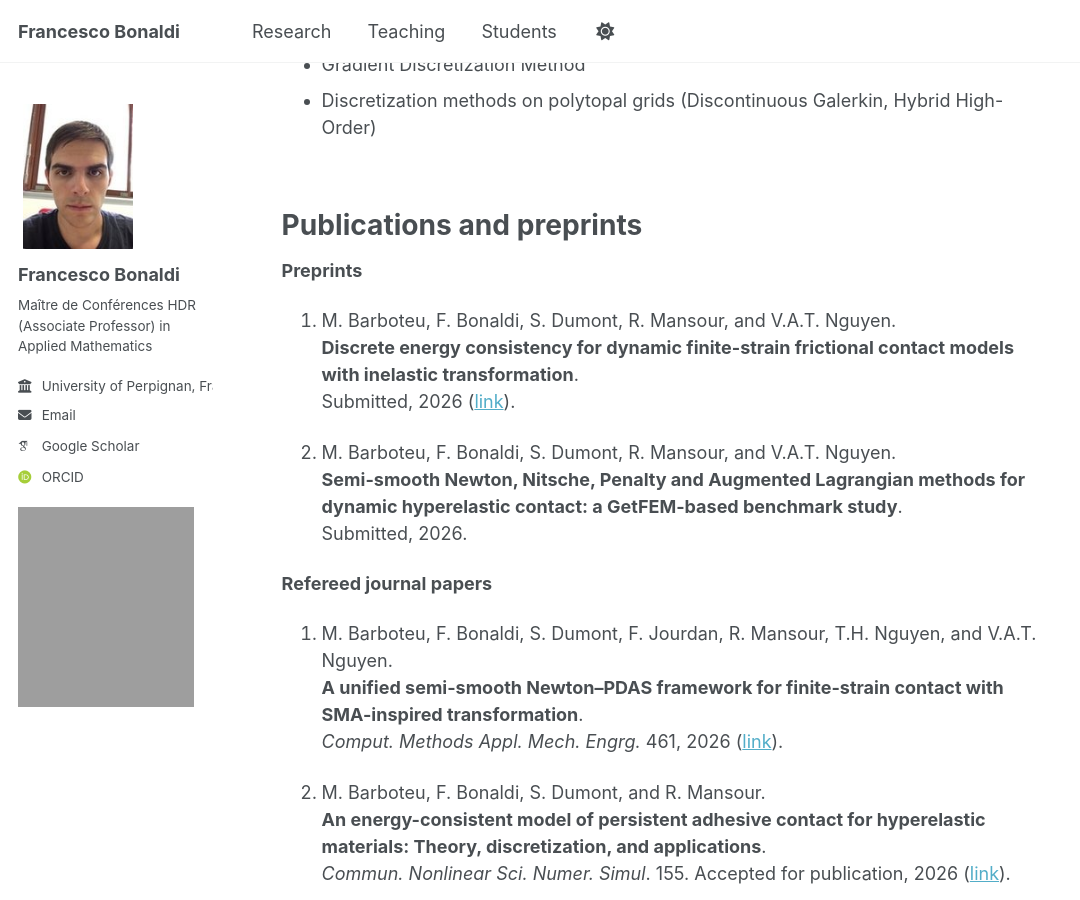
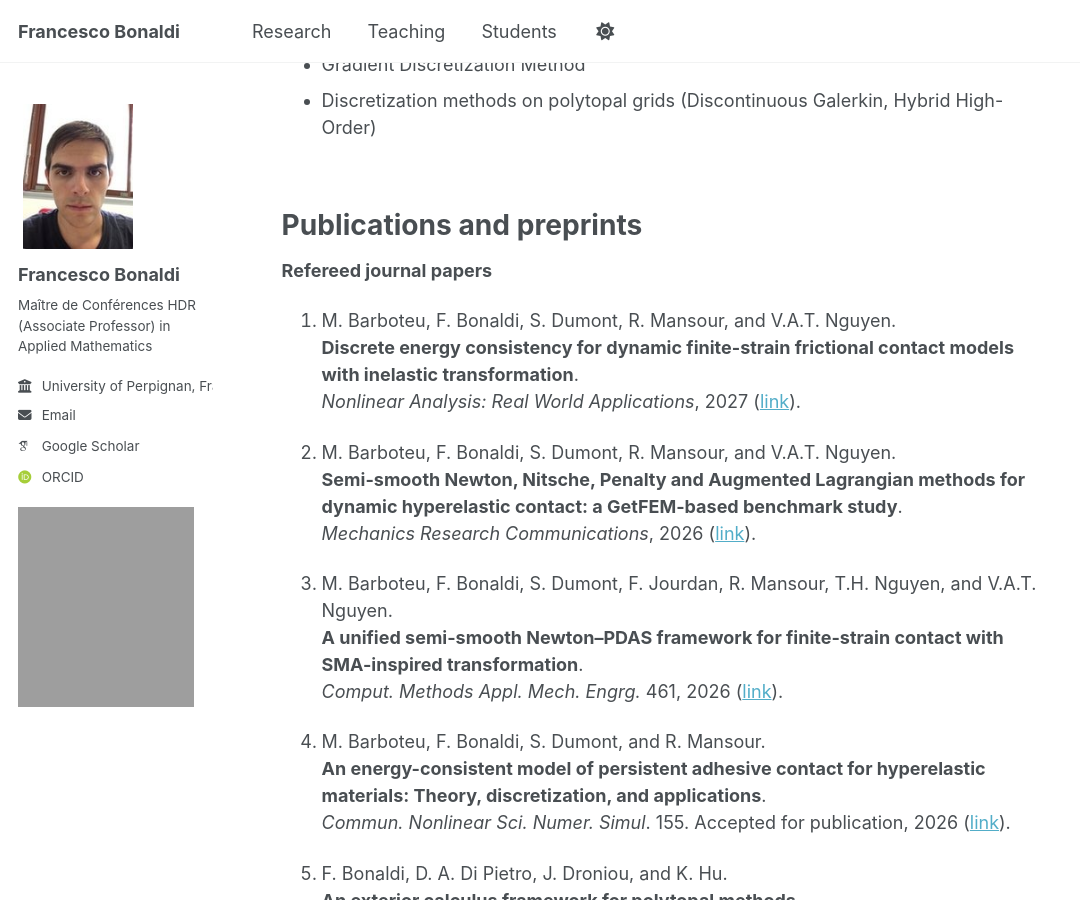
Before and after one commit to fbonaldi/fbonaldi.github.io, a Jekyll site: the page built from _pages/research.md, in a window 1280 px wide and 900 px high, scrolled down 463 px. Shown: the whole window, without its empty margins (0-1080 px from the left). Built offline with Jekyll 4.4.1, drawn with Linux system fonts in a browser that asks for light colours; some web fonts are replaced; a script bundle is joined from its source files by our own code; library files that are not in the unit come from our copies; grey boxes are pictures that could not be loaded.

Commit message:
Update research.md

```diff
--- a/_pages/research.md
+++ b/_pages/research.md
@@ -27,19 +27,19 @@ Current and recent research topics include:
 Publications and preprints
 ===
 
-**Preprints**
+<!-- **Preprints** -->
+
+**Refereed journal papers**
 
 1. M. Barboteu, F. Bonaldi, S. Dumont, R. Mansour, and V.A.T. Nguyen.<br>
 **Discrete energy consistency for dynamic finite-strain frictional contact models with inelastic transformation**.<br>
-Submitted, 2026 ([link](https://hal.science/hal-05633520)).
+*Nonlinear Analysis: Real World Applications*, 2027 ([link](https://www.sciencedirect.com/science/article/pii/S1468121826001392)).
 
 1. M. Barboteu, F. Bonaldi, S. Dumont, R. Mansour, and V.A.T. Nguyen.<br>
 **Semi-smooth Newton, Nitsche,
 Penalty and Augmented Lagrangian methods for dynamic hyperelastic contact: a GetFEM-based
 benchmark study**.<br>
-Submitted, 2026.
-
-**Refereed journal papers**
+*Mechanics Research Communications*, 2026 ([link](https://www.sciencedirect.com/science/article/pii/S0093641326002028?via%3Dihub)).
 
 1. M. Barboteu, F. Bonaldi, S. Dumont, F. Jourdan, R. Mansour, T.H. Nguyen, and V.A.T. Nguyen.<br>
 **A unified semi-smooth Newton–PDAS framework for finite-strain contact with SMA-inspired transformation**.<br>
```
